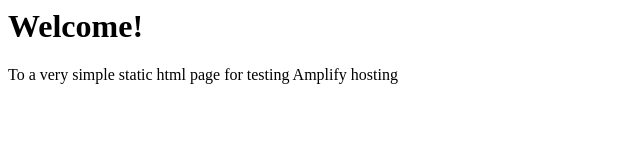
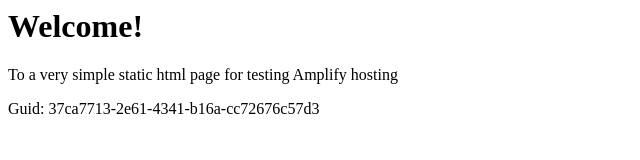
Before and after one commit to aws-aemilia-hkg/Github-PR-Commit-Integration-Test-DoNotTouch-GitHubAutoBuildCanaryTest-v1-preprod-ap-east-1, a website: page src/index.html in a window 1280 px wide. Shown: the whole page, without its empty margins (0-640 px from the left). Drawn offline with Linux system fonts and the light colour scheme.

Commit message:
commit from integ tests

```diff
--- a/src/index.html
+++ b/src/index.html
@@ -1,3 +1,5 @@
+
+
 <html lang="en">
 
 <head>
@@ -10,6 +12,6 @@
 <body>
     <h1>Welcome!</h1>
     <p>To a very simple static html page for testing Amplify hosting</p>
-</body>
+    <p>Guid: 37ca7713-2e61-4341-b16a-cc72676c57d3</p></body>
 
 </html>
```
